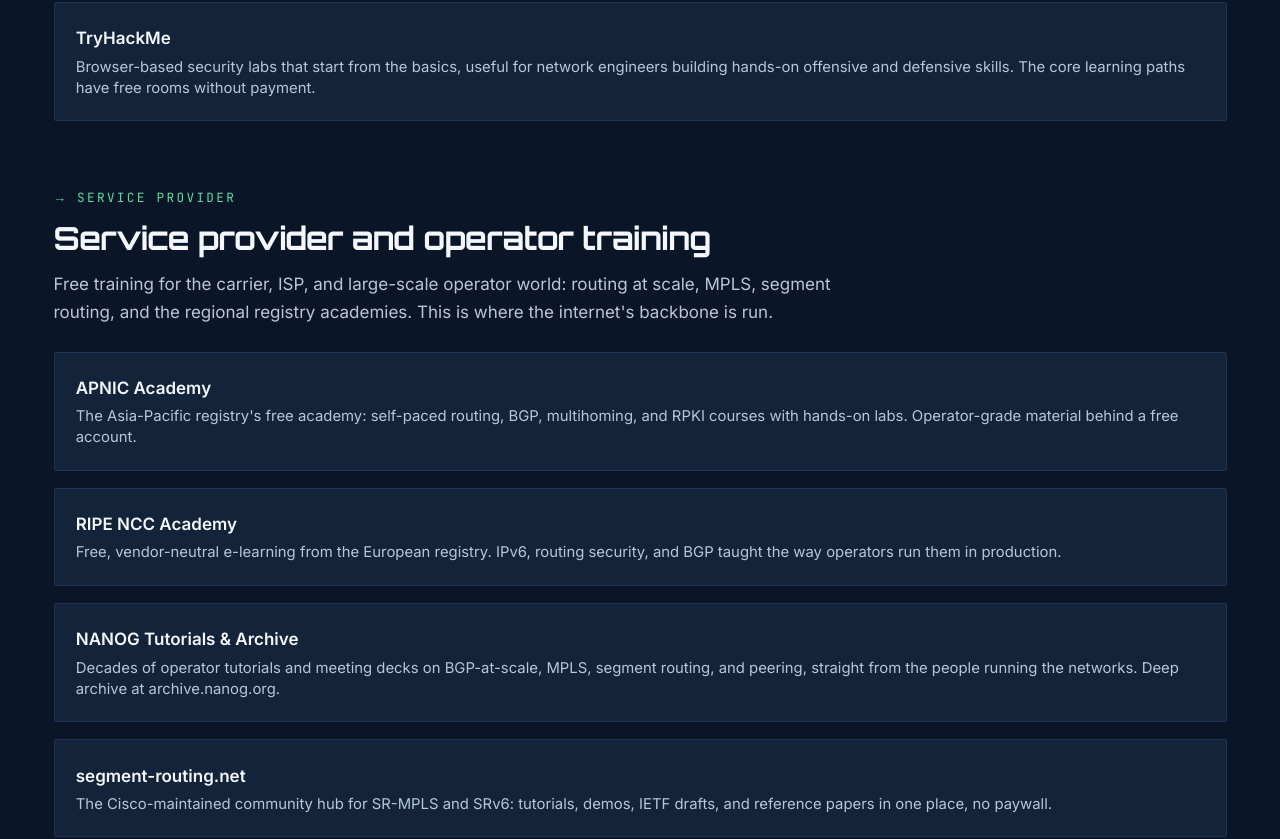
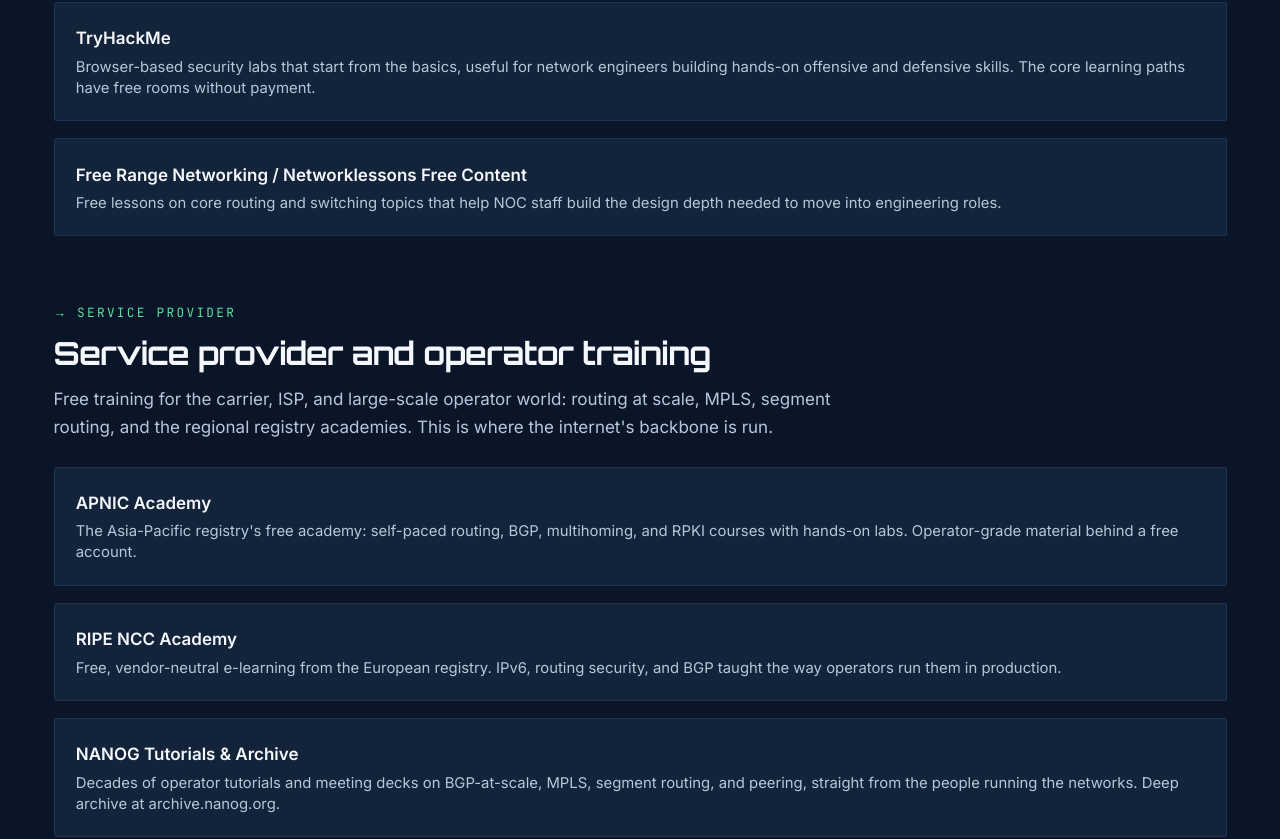
Before and after one commit to The-Art-of-Network-Engineering/website, a Next.js app: page /resources in a window 1280 px wide. Shown: the part 4492-5331 px from the top of the page. Built offline with nearby package versions, Linux system fonts and the light colour scheme.

Commit message:
content(resources): add 7 curated resource(s) (#64)
Auto-generated from resource_curator_proposals.json. Review + trim before merge.

```diff
--- a/app/resources/catalog.ts
+++ b/app/resources/catalog.ts
@@ -30,6 +30,7 @@
   { name: 'Stanford CS244 — Advanced Topics in Networking', href: 'https://web.stanford.edu/class/cs244/', note: 'Graduate-level networking course with public materials. Datacenter networks, congestion control, SDN. For when you want to go beyond practitioner depth.' },
   { name: 'MIT 6.829 — Computer Networks (OCW)', href: 'https://ocw.mit.edu/courses/6-829-computer-networks-fall-2002/', note: 'Older but foundational graduate networking course. The protocol design and queuing-theory chapters still pay dividends.' },
   { name: 'TryHackMe', href: 'https://tryhackme.com/', note: 'Browser-based security labs that start from the basics, useful for network engineers building hands-on offensive and defensive skills. The core learning paths have free rooms without payment.' },
+  { name: 'Free Range Networking / Networklessons Free Content', href: 'https://networklessons.com/free', note: 'Free lessons on core routing and switching topics that help NOC staff build the design depth needed to move into engineering roles.' },
 ];
 
 export const serviceProvider: Link[] = [
@@ -167,6 +168,9 @@
   { name: 'Batfish', href: 'https://www.batfish.org/', note: 'Static analysis for network configurations. Models what your network will do before you push the change. The closest thing the network world has to a type checker.' },
   { name: 'LibreNMS', href: 'https://www.librenms.org/', note: 'Free, community-driven network monitoring system. SNMP-based, broad vendor support, fast to stand up for a homelab or a small shop.' },
   { name: 'ntopng', href: 'https://www.ntop.org/products/traffic-analysis/ntop/', note: 'Open source traffic monitoring tool that shows flows, hosts, and protocols in near real time. Good for seeing what is on the wire when troubleshooting live traffic.' },
+  { name: 'NetBox Documentation', href: 'https://netboxlabs.com/docs/netbox/', note: 'Official docs for NetBox, the source-of-truth tool for documenting IPs, devices, cabling, and more. Helps you keep network documentation accurate and queryable.' },
+  { name: 'NetBox Documentation', href: 'https://netboxlabs.com/docs/netbox/en/stable/', note: 'Official docs for NetBox, the source-of-truth tool many teams use to track IPs, devices, and cabling for automation workflows.' },
+  { name: 'Nornir Documentation', href: 'https://nornir.readthedocs.io/en/latest/', note: 'Python automation framework for network engineers who want to run tasks across many devices without learning a separate DSL.' },
 ];
 
 export const gitGithub: Link[] = [
@@ -205,6 +209,7 @@
   { name: 'Robert Half — Technology Salary Guide', href: 'https://www.roberthalf.com/us/en/insights/salary-guide/technology', note: 'Annual salary benchmarks across IT and networking roles, by region and experience level.' },
   { name: 'Glassdoor — Network Engineer salaries', href: 'https://www.glassdoor.com/Salaries/network-engineer-salary-SRCH_KO0,16.htm', note: 'Crowdsourced salary data filtered to network engineer roles. Useful as a second data point when negotiating.' },
   { name: 'ZipRecruiter — Network Engineer jobs', href: 'https://www.ziprecruiter.com/Jobs/Network-Engineer', note: 'High-volume job feed for network engineer postings. Good for seeing what employers are actually asking for right now.' },
+  { name: 'Patrick McKenzie: Salary Negotiation', href: 'https://www.kalzumeus.com/2012/01/23/salary-negotiation/', note: 'A long, practical essay on how salary offers work and how to negotiate them, including scripts. Applies directly to network engineering offers.' },
 ];
 
 export const books: Link[] = [
@@ -216,6 +221,8 @@
   { name: 'BGP Design and Implementation — Zhang & Bartell', href: 'https://www.amazon.com/BGP-Design-Implementation-Randy-Zhang/dp/1587051095', note: 'A working engineer\'s book on real BGP designs. Older, but the design patterns still apply when you sit in front of a route reflector.' },
   { name: 'The Pragmatic Programmer — Hunt & Thomas', href: 'https://www.amazon.com/Pragmatic-Programmer-journey-mastery-Anniversary/dp/0135957052', note: 'The book on engineering hygiene. Not networking-specific, but every habit in it translates directly to network automation and operations work.' },
   { name: 'The Phoenix Project — Gene Kim et al.', href: 'https://itrevolution.com/product/the-phoenix-project/', note: 'A novel about an IT department under fire. Required reading for anyone working at the application/infra boundary.' },
+  { name: 'Google SRE Book: Change Management (Release Engineering & related chapters)', href: 'https://sre.google/sre-book/release-engineering/', note: 'Free online book that explains how Google handles releases and changes with safety in mind. Useful for anyone building a change process that reduces risk.' },
+  { name: 'Atlassian Change Management Guide', href: 'https://www.atlassian.com/itsm/change-management', note: 'A free guide covering change types, approval workflows, and post-change review. A solid starting point for setting up a sane change process.' },
 ];
 
 export const biases: Link[] = [
```
